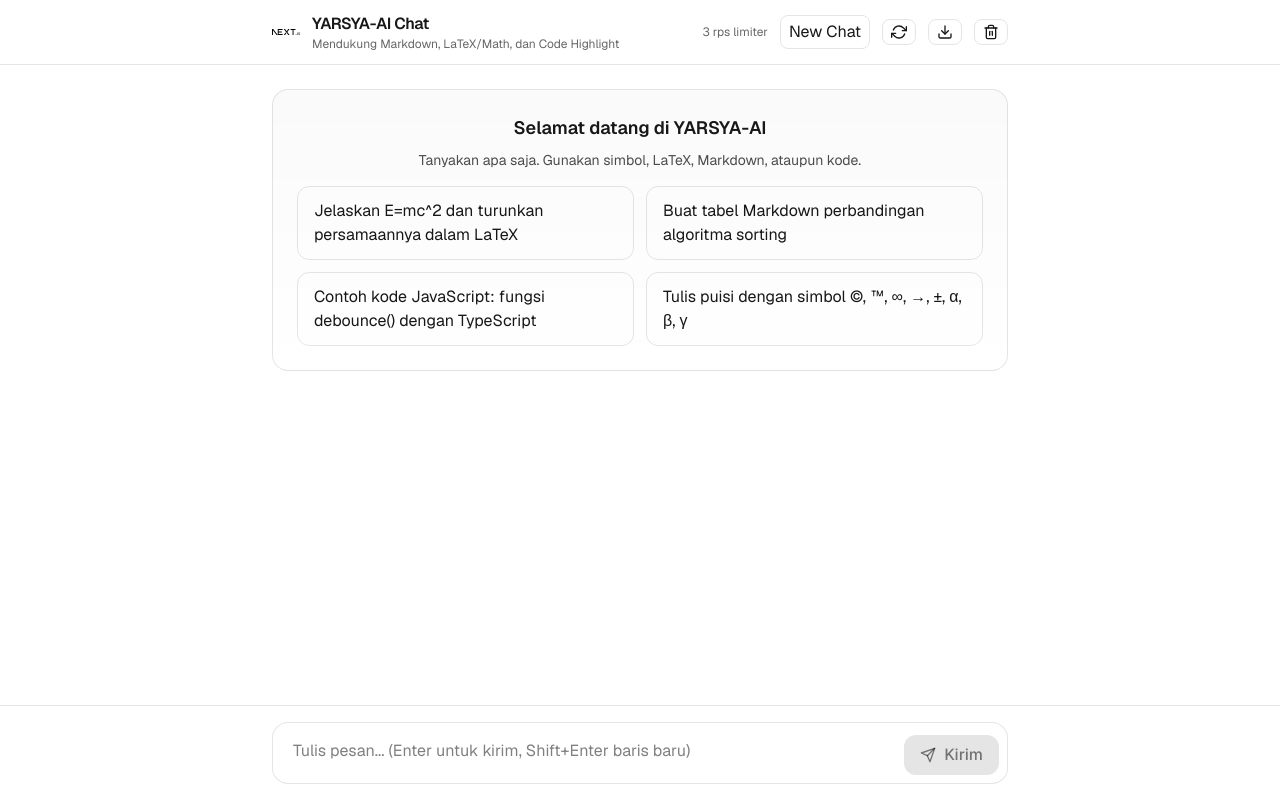
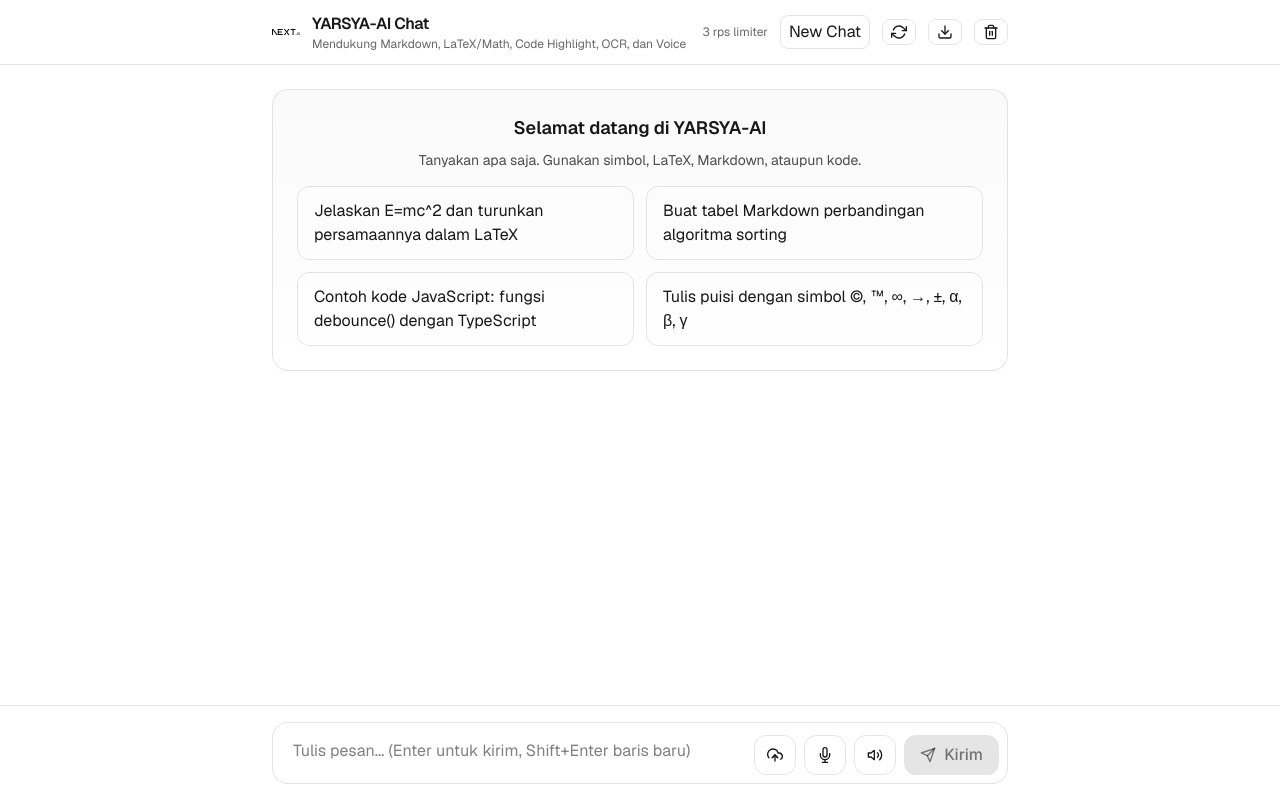
Before and after one commit to tazkiaazahra44-spec/yarsya-ai, a Next.js app: page /chat in a window 1280 px wide. Built offline with nearby package versions, Linux system fonts and the light colour scheme.

Commit message:
Add OCR, speech recognition, and text-to-speech features
Co-authored-by: tazkiaazahra44 <tazkiaazahra44@gmail.com>

```diff
--- a/app/chat/page.js
+++ b/app/chat/page.js
@@ -7,7 +7,7 @@ import remarkMath from "remark-math";
 import rehypeKatex from "rehype-katex";
 import { Prism as SyntaxHighlighter } from "react-syntax-highlighter";
 import { oneDark } from "react-syntax-highlighter/dist/cjs/styles/prism";
-import { FiSend, FiUser, FiCpu, FiTrash2, FiSettings, FiDownload, FiCopy, FiRefreshCw } from "react-icons/fi";
+import { FiSend, FiUser, FiCpu, FiTrash2, FiSettings, FiDownload, FiCopy, FiRefreshCw, FiMic, FiMicOff, FiImage, FiVolume2, FiVolumeX, FiUploadCloud } from "react-icons/fi";
 
 function classNames(...parts) {
   return parts.filter(Boolean).join(" ");
@@ -22,11 +22,23 @@ export default function ChatPage() {
   const [isAborting, setIsAborting] = useState(false);
   const abortRef = useRef(null);
   const [chatId, setChatId] = useState(() => `chat-${Date.now()}`);
+  const [isRecording, setIsRecording] = useState(false);
+  const mediaRecorderRef = useRef(null);
+  const [speechSupported, setSpeechSupported] = useState(false);
+  const [ttsEnabled, setTtsEnabled] = useState(true);
+  const [sttSupported, setSttSupported] = useState(false);
+  const [imagePreview, setImagePreview] = useState(null);
+  const [ocrText, setOcrText] = useState("");
   const bottomRef = useRef(null);
 
   useEffect(() => {
     bottomRef.current?.scrollIntoView({ behavior: "smooth" });
   }, [messages, isLoading]);
+
+  useEffect(() => {
+    setSpeechSupported("speechSynthesis" in window);
+    setSttSupported(!!(window.webkitSpeechRecognition || window.SpeechRecognition));
+  }, []);
 
   useEffect(() => {
     try {
@@ -113,6 +125,65 @@ export default function ChatPage() {
     }
   }
 
+  async function handleImageUpload(file) {
+    if (!file) return;
+    const url = URL.createObjectURL(file);
+    setImagePreview(url);
+    try {
+      const { createWorker } = await import("tesseract.js");
+      const worker = await createWorker({ logger: () => {} });
+      await worker.loadLanguage("eng");
+      await worker.initialize("eng");
+      const { data } = await worker.recognize(url);
+      await worker.terminate();
+      const text = data?.text?.trim?.() || "";
+      setOcrText(text);
+      if (text) {
+        setInput((prev) => (prev ? prev + "\n" + text : text));
+      }
+    } catch (e) {
+      setOcrText("");
+    }
+  }
+
+  function speak(text) {
+    if (!speechSupported || !ttsEnabled || !text) return;
+    try {
+      const utter = new SpeechSynthesisUtterance(text);
+      utter.lang = "id-ID";
+      utter.rate = 1;
+      window.speechSynthesis.cancel();
+      window.speechSynthesis.speak(utter);
+    } catch {}
+  }
+
+  function startRecording() {
+    const Rec = window.SpeechRecognition || window.webkitSpeechRecognition;
+    if (!Rec) return;
+    const rec = new Rec();
+    rec.lang = "id-ID";
+    rec.interimResults = false;
+    rec.maxAlternatives = 1;
+    setIsRecording(true);
+    rec.onresult = (e) => {
+      const transcript = Array.from(e.results)
+        .map((r) => r[0]?.transcript)
+        .join(" ");
+      setInput((prev) => (prev ? prev + " " + transcript : transcript));
+    };
+    rec.onerror = () => setIsRecording(false);
+    rec.onend = () => setIsRecording(false);
+    rec.start();
+    mediaRecorderRef.current = rec;
+  }
+
+  function stopRecording() {
+    try {
+      mediaRecorderRef.current?.stop?.();
+    } catch {}
+    setIsRecording(false);
+  }
+
   return (
     <div className="flex flex-col h-[100dvh] max-h-[100dvh] font-sans">
       <header className="sticky top-0 z-10 bg-background/80 backdrop-blur border-b border-black/10 dark:border-white/10">
@@ -120,7 +191,7 @@ export default function ChatPage() {
           <Image src="/next.svg" alt="logo" width={28} height={28} className="dark:invert" />
           <div className="flex flex-col">
             <h1 className="text-base font-semibold tracking-tight">YARSYA-AI Chat</h1>
-            <p className="text-xs text-black/60 dark:text-white/60">Mendukung Markdown, LaTeX/Math, dan Code Highlight</p>
+            <p className="text-xs text-black/60 dark:text-white/60">Mendukung Markdown, LaTeX/Math, Code Highlight, OCR, dan Voice</p>
           </div>
           <div className="ml-auto flex items-center gap-2 sm:gap-3">
             <span className="hidden sm:inline text-xs text-black/60 dark:text-white/60">3 rps limiter</span>
@@ -203,13 +274,53 @@ export default function ChatPage() {
           <div className="rounded-2xl border border-black/10 dark:border-white/10 p-2 bg-white dark:bg-black/30">
             <div className="flex items-end gap-2">
               <textarea
-                className="flex-1 resize-none rounded-xl px-3 py-2 bg-transparent outline-none min-h-[44px] max-h-[180px] placeholder:text-black/50 dark:placeholder:text-white/50"
+                className="flex-1 resize-none rounded-xl px-3 py-2 bg-transparent outline-none min-h-[44px] max-h-[220px] placeholder:text-black/50 dark:placeholder:text-white/50"
                 rows={1}
                 placeholder="Tulis pesan... (Enter untuk kirim, Shift+Enter baris baru)"
                 value={input}
                 onChange={(e) => setInput(e.target.value)}
                 onKeyDown={handleKeyDown}
               />
+              <div className="flex items-center gap-2">
+                <label className="inline-flex items-center gap-2 cursor-pointer" title="Unggah gambar (OCR)">
+                  <input
+                    type="file"
+                    accept="image/*"
+                    className="hidden"
+                    onChange={(e) => handleImageUpload(e.target.files?.[0])}
+                  />
+                  <span className="rounded-xl h-10 px-3 border border-black/10 dark:border-white/10 flex items-center gap-2 hover:bg-black/[.03] dark:hover:bg-white/[.06]">
+                    <FiUploadCloud />
+                  </span>
+                </label>
+                {sttSupported && (
+                  isRecording ? (
+                    <button
+                      onClick={stopRecording}
+                      title="Stop Rekam"
+                      className="rounded-xl h-10 px-3 border border-black/10 dark:border-white/10 flex items-center gap-2 hover:bg-black/[.03] dark:hover:bg-white/[.06]"
+                    >
+                      <FiMicOff />
+                    </button>
+                  ) : (
+                    <button
+                      onClick={startRecording}
+                      title="Mulai Rekam (gratis, browser)"
+                      className="rounded-xl h-10 px-3 border border-black/10 dark:border-white/10 flex items-center gap-2 hover:bg-black/[.03] dark:hover:bg-white/[.06]"
+                    >
+                      <FiMic />
+                    </button>
+                  )
+                )}
+                {ttsEnabled && speechSupported && (
+                  <button
+                    onClick={() => speak(messages.filter((m) => m.role === "assistant").slice(-1)[0]?.content || "")}
+                    title="Bacakan jawaban AI"
+                    className="rounded-xl h-10 px-3 border border-black/10 dark:border-white/10 flex items-center gap-2 hover:bg-black/[.03] dark:hover:bg-white/[.06]"
+                  >
+                    <FiVolume2 />
+                  </button>
+                )}
                 {isLoading ? (
                   <button
                     onClick={() => {
@@ -238,6 +349,18 @@ export default function ChatPage() {
                   </button>
                 )}
               </div>
+            </div>
+            {imagePreview && (
+              <div className="px-2 pt-2">
+                <div className="text-xs text-black/60 dark:text-white/60 mb-1">Pratinjau OCR</div>
+                <div className="rounded-xl border border-black/10 dark:border-white/10 overflow-hidden">
+                  <img src={imagePreview} alt="preview" className="max-h-56 object-contain w-full bg-black/5 dark:bg-white/5" />
+                  {ocrText && (
+                    <div className="p-2 text-xs text-black/80 dark:text-white/80 whitespace-pre-wrap">{ocrText}</div>
+                  )}
+                </div>
+              </div>
+            )}
           </div>
         </div>
       </footer>
--- a/package.json
+++ b/package.json
@@ -17,7 +17,8 @@
     "react-markdown": "^10.1.0",
     "react-syntax-highlighter": "^15.6.1",
     "rehype-katex": "^7.0.1",
-    "remark-math": "^6.0.0"
+    "remark-math": "^6.0.0",
+    "tesseract.js": "^6.0.1"
   },
   "devDependencies": {
     "@tailwindcss/postcss": "^4",
```
Also changed, not shown: 1 other file (tests, documents, lock files or other folders). Lines whose indentation alone changed are shown as unchanged.
